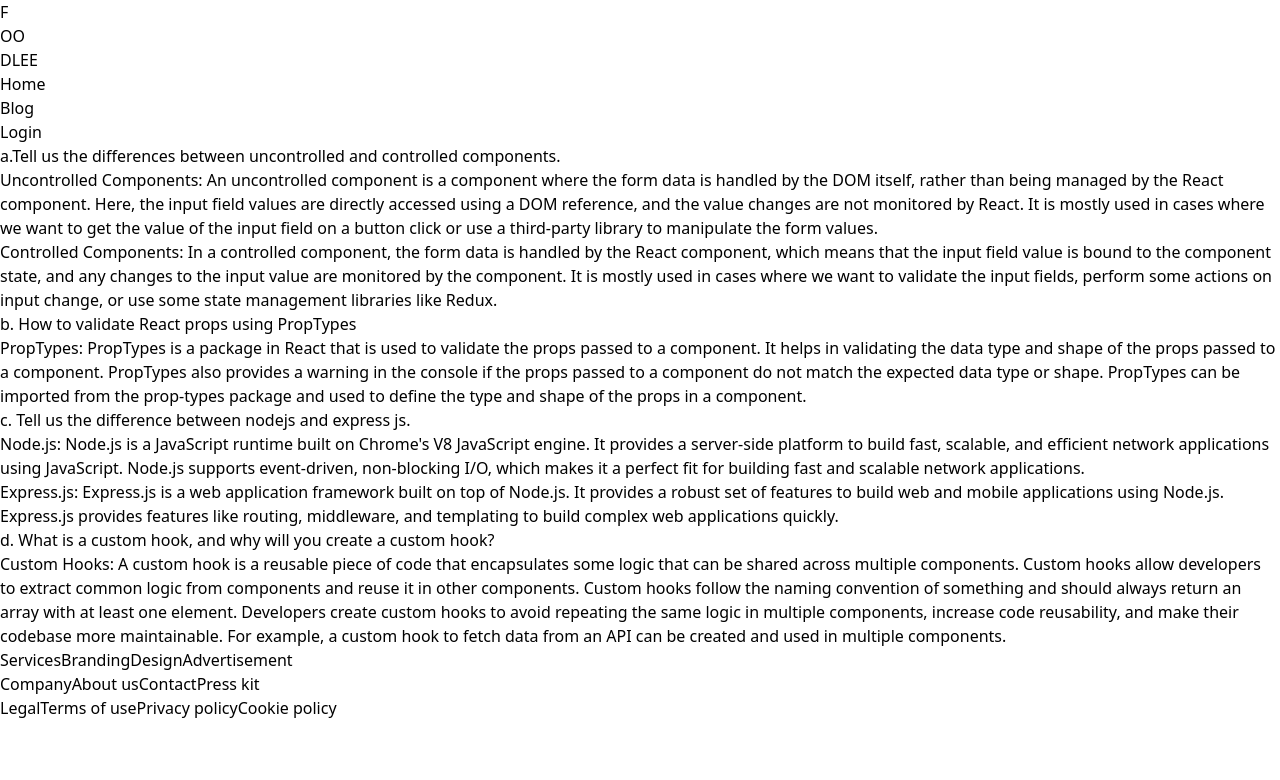
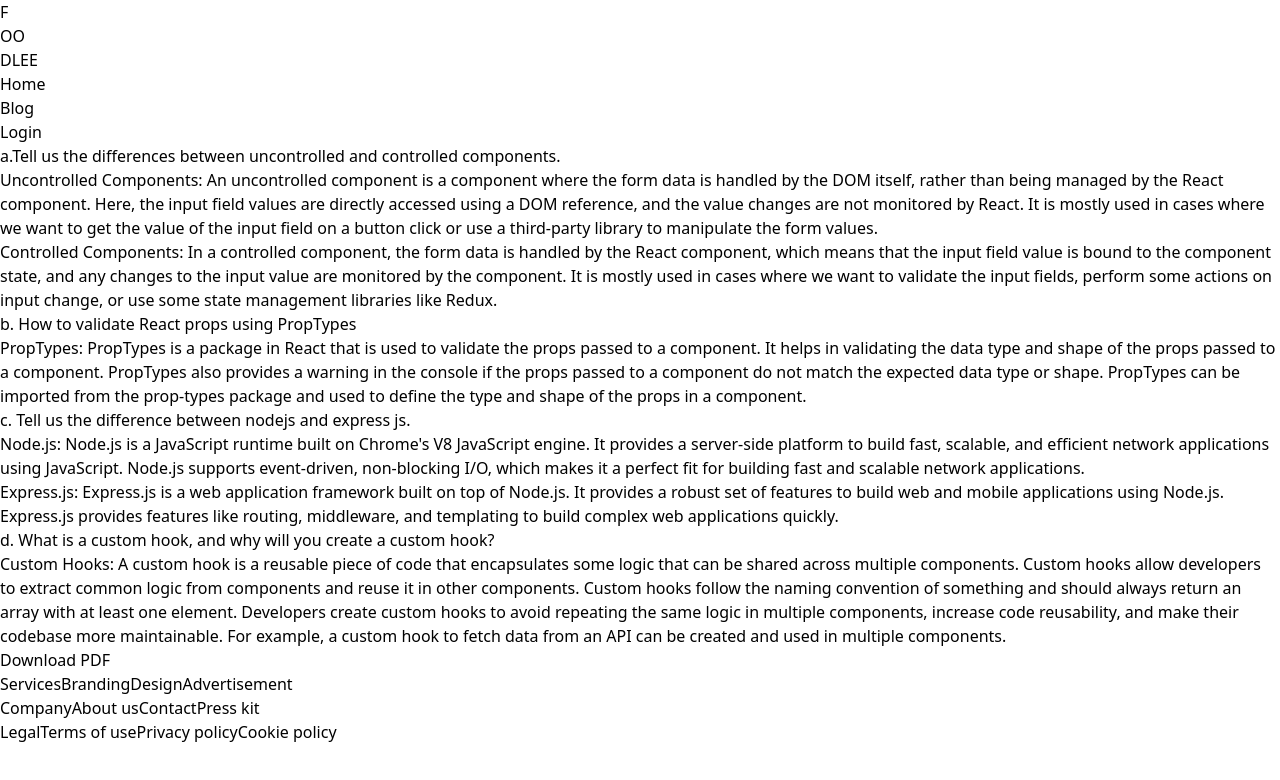
Before and after one commit to shakibul22/chef-recipe-hunter-client-side, a React (Vite) app: page /blog in a window 1280 px wide. Shown: the top 780 px of the page. Built offline with nearby package versions, Linux system fonts and the light colour scheme; no server answers.

Commit message:
react pdf button added below the blog page

```diff
--- a/package.json
+++ b/package.json
@@ -13,10 +13,12 @@
     "@emotion/core": "^11.0.0",
     "@emotion/react": "^11.10.8",
     "@heroicons/react": "^2.0.17",
+    "@react-pdf/renderer": "^3.1.9",
     "daisyui": "^2.51.6",
     "firebase": "^9.21.0",
     "flowbite": "^1.6.5",
     "flowbite-react": "^0.4.4",
+    "jspdf": "^2.5.1",
     "localforage": "^1.10.0",
     "match-sorter": "^6.3.1",
     "react": "^18.2.0",
@@ -25,6 +27,7 @@
     "react-icons": "^4.8.0",
     "react-router-dom": "^6.11.0",
     "react-spinners": "^0.13.8",
+    "react-to-print": "^2.14.12",
     "react-toastify": "^9.1.2",
     "sort-by": "^1.2.0"
   },
--- a/src/Components/Blog/Blog.jsx
+++ b/src/Components/Blog/Blog.jsx
@@ -1,32 +1,71 @@
-import React from 'react';
+import React, { useRef } from 'react';
+import { useReactToPrint } from 'react-to-print';
 
 const Blog = () => {
+  const componentRef = useRef();
+
+  // This function will be called when the button is clicked
+  const handlePrint = useReactToPrint({
+    content: () => componentRef.current,
+    documentTitle: 'Blog',
+    fileName: 'blog.pdf',
+    pageStyle: `
+      @page {
+        size: A4;
+        margin: 20mm;
+      }
+      @media print {
+        body {
+          -webkit-print-color-adjust: exact;
+          color-adjust: exact;
+        }
+      }
+    `,
+    onBeforeGetContent: () => {
+      window.document.getElementsByTagName('body')[0].style.overflow = 'auto';
+    },
+    onAfterPrint: () => {
+      window.document.getElementsByTagName('body')[0].style.overflow = 'initial';
+    },
+  });
+
   return (
-        <div className=' text-start flex flex-col gap-6 shadow p-6 mb-8'>
+    <div className='text-start flex flex-col gap-6 shadow p-6 mb-8'>
+      <div ref={componentRef} className='shadow p-5'>
        <div className='shadow p-5'>
-                <h3 className='font-semibold mb-4'>a.Tell us the differences between uncontrolled and controlled components.
+       <h3 className='shadow p-5 hover:text-success'>
+          a.Tell us the differences between uncontrolled and controlled components.
         </h3>
-                <h6>Uncontrolled Components: An uncontrolled component is a component where the form data is handled by the DOM itself, rather than being managed by the React component. Here, the input field values are directly accessed using a DOM reference, and the value changes are not monitored by React. It is mostly used in cases where we want to get the value of the input field on a button click or use a third-party library to manipulate the form values. <br />Controlled Components: In a controlled component, the form data is handled by the React component, which means that the input field value is bound to the component state, and any changes to the input value are monitored by the component. It is mostly used in cases where we want to validate the input fields, perform some actions on input change, or use some state management libraries like Redux.</h6>
+        <h6>
+          Uncontrolled Components: An uncontrolled component is a component where the form data is handled by the DOM itself,
+          rather than being managed by the React component. Here, the input field values are directly accessed using a DOM
+          reference, and the value changes are not monitored by React. It is mostly used in cases where we want to get the value
+          of the input field on a button click or use a third-party library to manipulate the form values. <br />Controlled
+          Components: In a controlled component, the form data is handled by the React component, which means that the input
+          field value is bound to the component state, and any changes to the input value are monitored by the component. It is
+          mostly used in cases where we want to validate the input fields, perform some actions on input change, or use some
+          state management libraries like Redux.
+        </h6>
        </div>
       <div className='shadow p-5'>
-                <h3 className='font-semibold mb-4'>b. How to validate React props using PropTypes
+                <h3 className='font-semibold mb-4 shadow p-5 hover:text-success'>b. How to validate React props using PropTypes
                 </h3>
                 <h6>PropTypes: PropTypes is a package in React that is used to validate the props passed to a component. It helps in validating the data type and shape of the props passed to a component. PropTypes also provides a warning in the console if the props passed to a component do not match the expected data type or shape. PropTypes can be imported from the prop-types package and used to define the type and shape of the props in a component.</h6>
             </div>
             <div className='shadow p-5'>
-                <h3 className='font-semibold mb-4'>c. Tell us the difference between nodejs and express js.
+                <h3 className='font-semibold mb-4 shadow p-5 hover:text-success'>c. Tell us the difference between nodejs and express js.
                 </h3>
                 <h6>Node.js: Node.js is a JavaScript runtime built on Chrome's V8 JavaScript engine. It provides a server-side platform to build fast, scalable, and efficient network applications using JavaScript. Node.js supports event-driven, non-blocking I/O, which makes it a perfect fit for building fast and scalable network applications. <br />
 
                     Express.js: Express.js is a web application framework built on top of Node.js. It provides a robust set of features to build web and mobile applications using Node.js. Express.js provides features like routing, middleware, and templating to build complex web applications quickly.</h6>
             </div>
             <div className='shadow p-5'>
-                <h3 className='font-semibold mb-4'> d. What is a custom hook, and why will you create a custom hook?</h3>
+                <h3 className='font-semibold mb-4 shadow p-5 hover:text-success'> d. What is a custom hook, and why will you create a custom hook?</h3>
                 <h6>Custom Hooks: A custom hook is a reusable piece of code that encapsulates some logic that can be shared across multiple components. Custom hooks allow developers to extract common logic from components and reuse it in other components. Custom hooks follow the naming convention of something and should always return an array with at least one element.
                     Developers create custom hooks to avoid repeating the same logic in multiple components, increase code reusability, and make their codebase more maintainable. For example, a custom hook to fetch data from an API can be created and used in multiple components.</h6>
             </div>
-
-
+      </div>
+      <button onClick={handlePrint} className='btn btn-outline btn-info'>Download PDF</button>
     </div>
   );
 };
--- /dev/null
+++ b/src/Components/Blog/PDFFile.js
@@ -0,0 +1,4 @@
+import React from 'react';
+import { Page, Text, View, Document, StyleSheet } from '@react-pdf/renderer';
+
+import Lebronstretch from "./Blog.jsx";
```
Also changed, not shown: 1 other file (tests, documents, lock files or other folders). Lines whose indentation alone changed are shown as unchanged.
